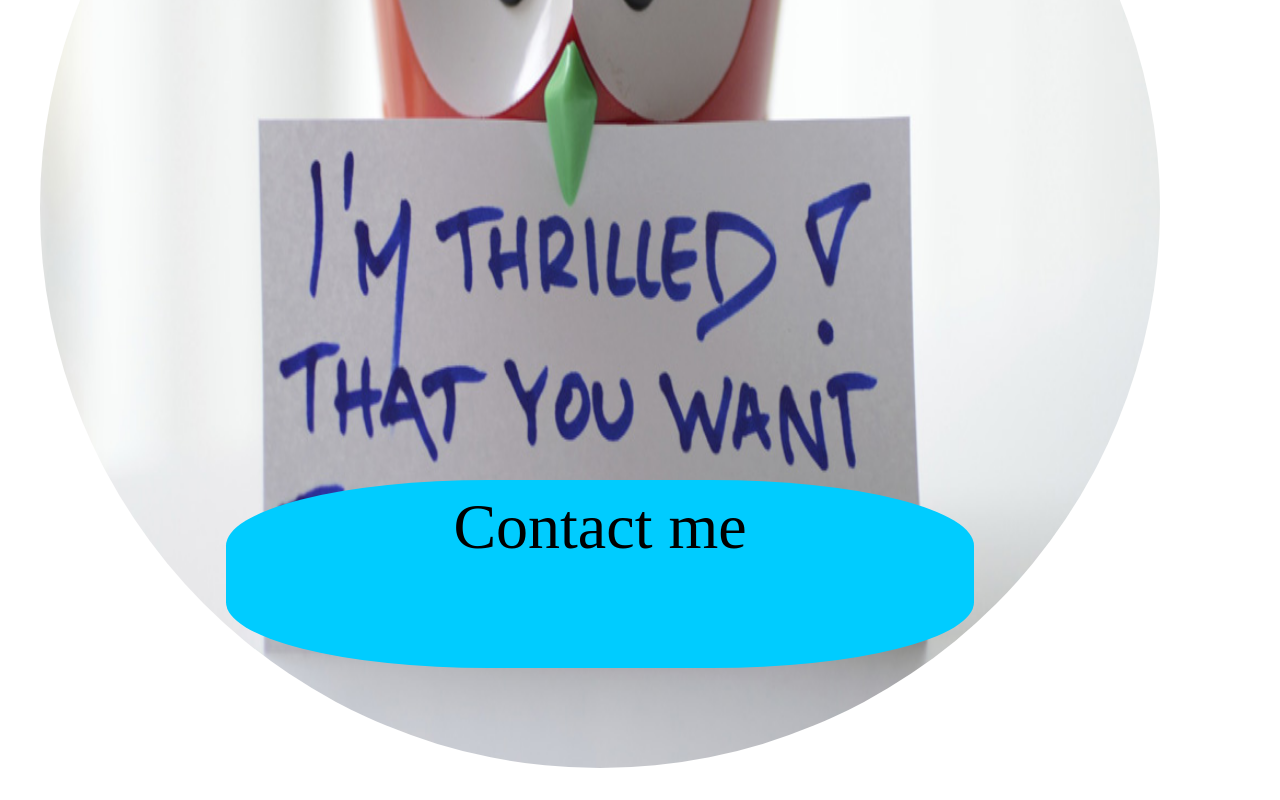
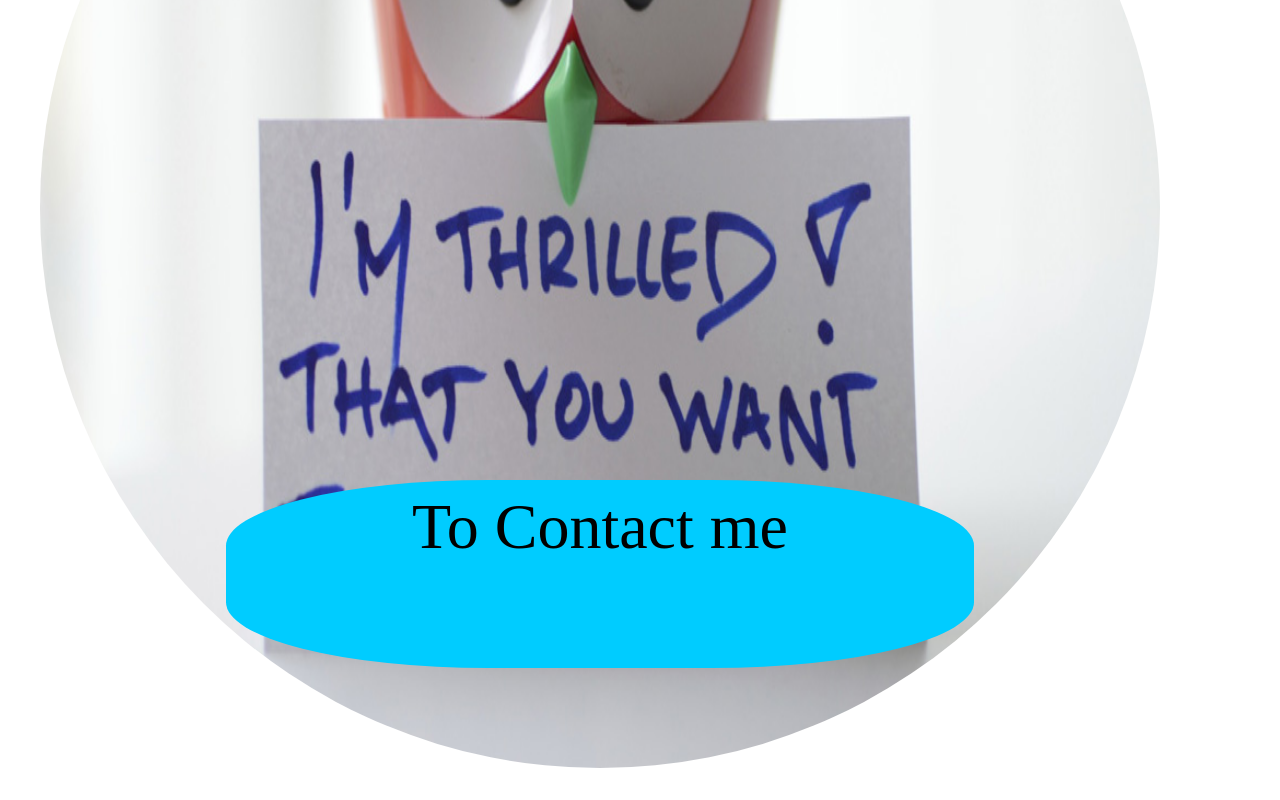
Before and after one commit to CodyConstine/wofisdk.github.io, a plain HTML site: page index.html in a window 1280 px wide. Shown: the part 2332-3132 px from the top of the page. Drawn offline with nearby package versions, Linux system fonts and the light colour scheme.

Commit message:
Changed one line

```diff
--- a/index.html
+++ b/index.html
@@ -41,7 +41,7 @@
 			<a href="contact.html" class="button-links">
 				<div class="bubble" id="contact_bub">
 					<div class="banner">
-						Contact me
+						 To Contact me
 					</div>
 				</div>
 			</a>
```
